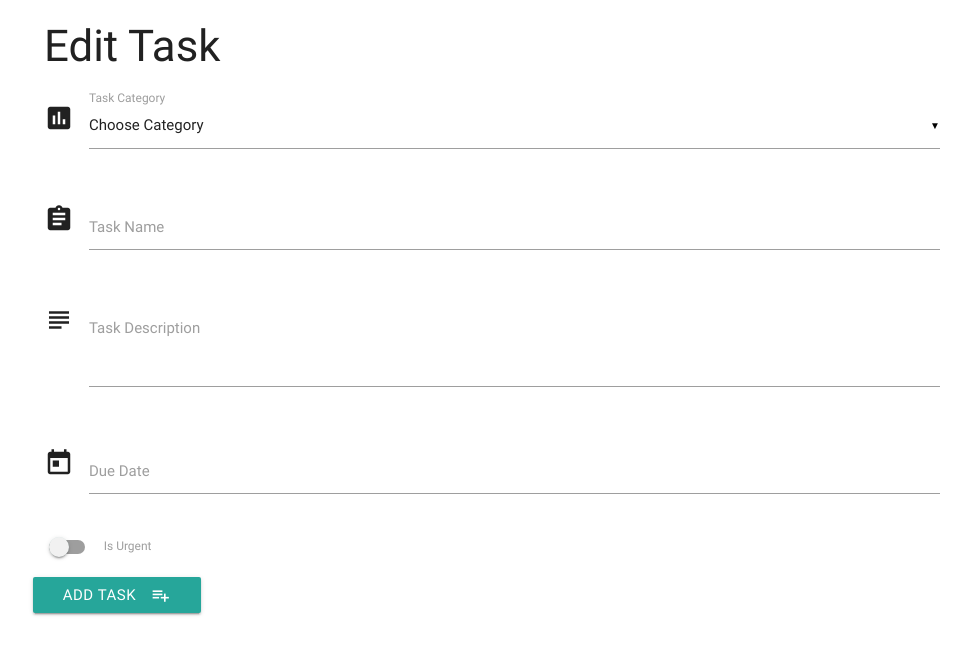
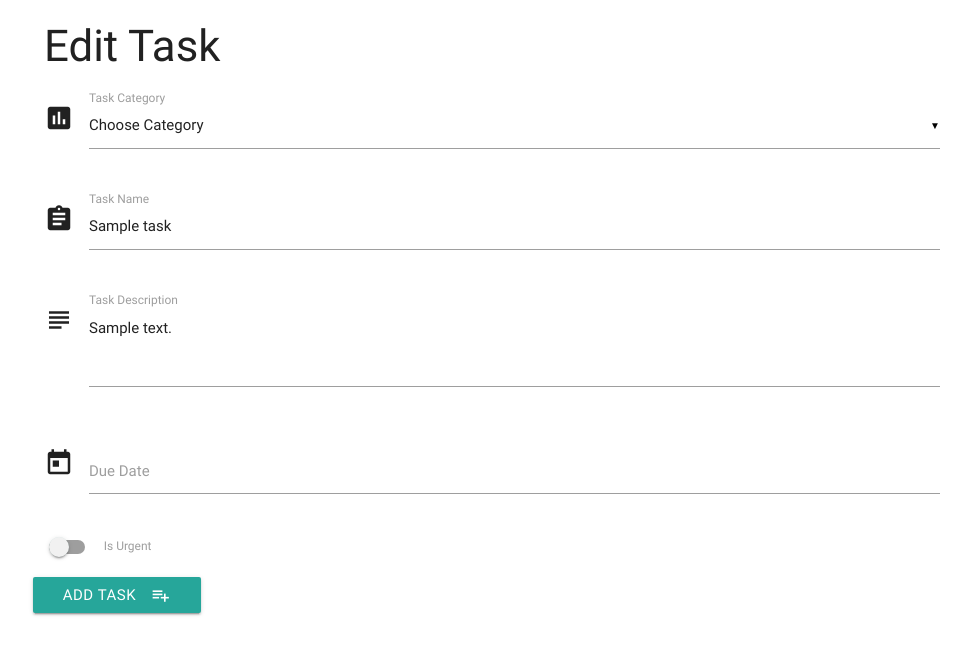
Before and after one commit to mariana-stefani/task-manager, a Flask app: template templates/edittask.html in a window 1280 px wide. Shown: the top 655 px of the page, without its empty margins (148-1119 px from the left). Run offline with Flask 2, Linux system fonts and the light colour scheme; the template is opened without the code that fills it: most values are stand-ins (such as "Sample title", 1, 10 or a date in 2020); some libraries are stand-ins or nearby versions.

Commit message:
Setting edit to show original information on the fields

```diff
--- a/app.py
+++ b/app.py
@@ -21,7 +21,7 @@ def get_tasks():
 @app.route('/add_task')
 def add_task():
     return render_template('addtask.html',
-    categories=mongo.db.categories.find())
+                            categories=mongo.db.categories.find())
 
 
 @app.route('/insert_task', methods=['POST'])
--- a/templates/edittask.html
+++ b/templates/edittask.html
@@ -5,11 +5,11 @@
         <div class="row">
             <div class="input-field col s12">
                 <i class="material-icons prefix">poll</i>
-                <select id="category" name="category">
+                <select id="category" name="category_name">
                     <option value="" disabled selected>Choose Category</option>
                     {% for cat in categories %}
                         {% if cat.category_name == task.category_name %}
-                        <option value="{{cat.category_name}}" selected>{{cat.category_name}}</option>
+                            <option value="{{cat.category_name}}" selected>{{cat.category_name}}</option>
                          {% else %}
                             <option value="{{cat.category_name}}">{{cat.category_name}}</option>
                         {% endif %}
@@ -21,14 +21,14 @@
             <div class="row">
                 <div class="input-field col s12">
                     <i class="material-icons prefix">assignment</i>
-                    <input id="task_name" name="task_name" type="text" class="validate">
+                    <input id="task_name" name="task_name" type="text" class="validate" value="{{task.task_name}}">
                     <label for="task_name">Task Name</label>
                 </div>
             </div>
         <div class="row">
             <div class="input-field col s12">
                 <i class="material-icons prefix">subject</i>
-                <textarea id="task_description" name="task_description" class="materialize-textarea"></textarea>
+                <textarea id="task_description" name="task_description" class="materialize-textarea">{{task.task_description}}</textarea>
                 <label for="task_description">Task Description</label>
             </div>
         </div>
@@ -42,7 +42,11 @@
         <div class="row">
             <div class="switch">
                 <label>
-                    <input id="is_urgent" name="is_urgent" type="checkbox">
+                    {% if task.is_urgent %}
+                        <input id="is_urgent" name="is_urgent" type="checkbox" checked>
+                    {% else %}
+                        <input id="is_urgent" name="is_urgent" type="checkbox">
+                    {% endif %}
                     <span class="lever"></span>
                     Is Urgent
                 </label>
@@ -56,4 +60,13 @@
     </form>
 </div>
 
+<script src="https://cdnjs.cloudflare.com/ajax/libs/jquery/3.4.1/jquery.min.js"></script>
+<script type="text/javascript">
+    $(document).ready(function(){
+
+    due_date = Date.parse('{{ task.due_date }}');
+
+    });
+</script>
+
 {% endblock %}
```
